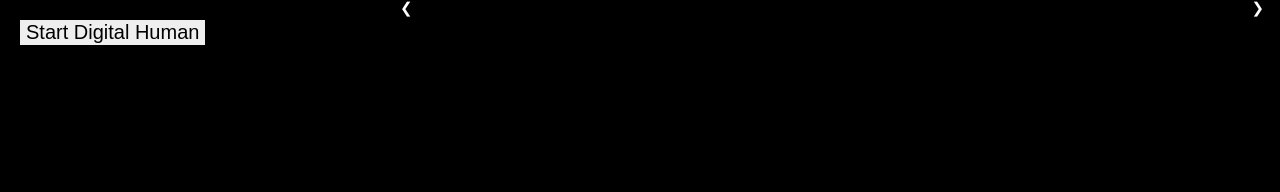
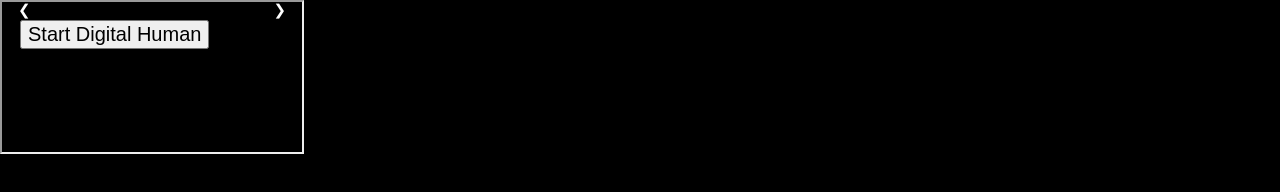
Before and after one commit to mattegray/grapeseed-ai, a website with bundled scripts: page web/node/index.html in a window 1280 px wide. Built offline with nearby package versions, Linux system fonts and the light colour scheme; files whose address does not match are found by name.

Commit message:
removed column class - using Bootstrap container instead

```diff
--- a/web/node/style.css
+++ b/web/node/style.css
@@ -3,25 +3,6 @@ body {
     margin: 0;
     background-color: black;
     font-family: 'Roboto', Arial, sans-serif;
-}
-* {
-    box-sizing: border-box;
-    border: black;
-}
-
-/* Create two unequal columns that floats next to each other */
-.column {
-    float: left;
-}
-
-.left {
-    width: 30%;
-    height: 500px;
-}
-
-.right {
-    width: 70%;
-    height: 670px;
 }
 
 #local-video-container {
@@ -72,6 +53,7 @@ body {
     position: absolute;
     margin: 20px;
     font-size: 20px;
+    z-index: 9;
 }
 
 #end-btn {
```
